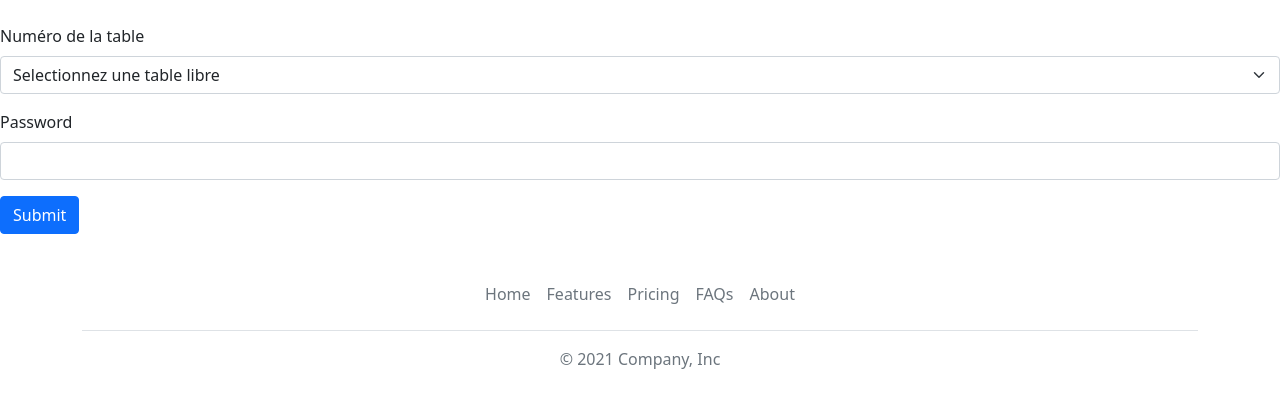
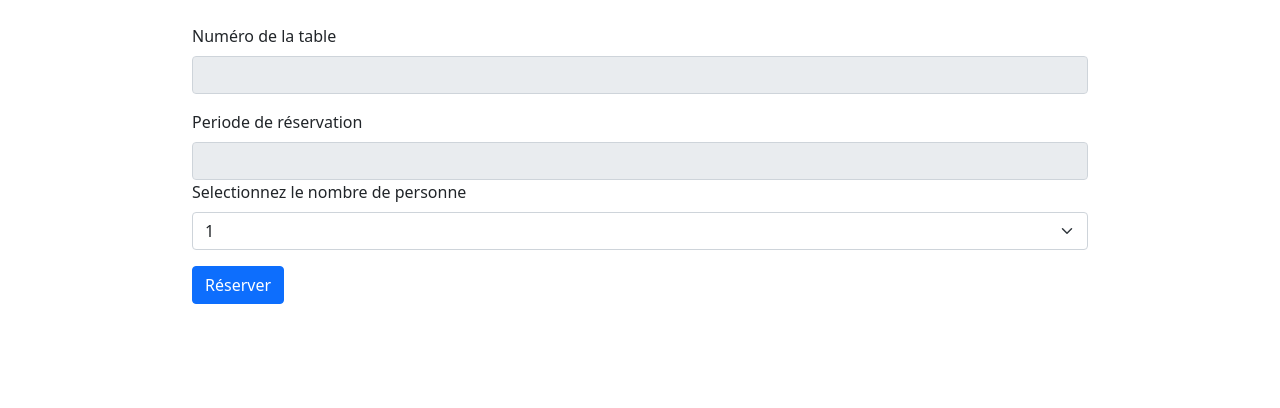
Before and after one commit to SirHautDeFraise/restaurant, a Flask app: template templates/booking.html in a window 1280 px wide. Shown: the part 73-481 px from the top of the page. Run offline with Flask 2, Linux system fonts and the light colour scheme; the template is opened without the code that fills it, so the values that code supplies are empty.

Commit message:
booking working

```diff
--- a/app.py
+++ b/app.py
@@ -43,15 +43,11 @@ def reservation():
     return render_template('tablesList.html', tables=tables)
 
 
-@app.route('/reservation')
-def show_booking():
-    free_tables = get_free_tables()
-    return render_template('booking.html', free_tables=free_tables)
-
-
-@app.route('/reservation/<int:reservation_id>', methods=['GET', 'POST'])
-def show_booking_table(reservation_id):
-    return render_template('booking.html', reservation_id=reservation_id)
+@app.route('/reservation/<int:reservation_id>/<string:reservation_periode>', methods=['GET', 'POST'])
+def show_booking_table(reservation_id, reservation_periode):
+    seats = get_seats(reservation_id, reservation_periode)
+    return render_template('booking.html', reservation_id=reservation_id, reservation_periode=reservation_periode,
+                           seats=seats)
 
 
 # Return all tables in a dictionary as id => state
@@ -62,12 +58,29 @@ def get_tables():
     ).fetchall()
     return tables
 
-# Return all tables that are free
-def get_free_tables():
-    tables = get_tables()
-    free_tables = []
-    for table in tables:
-        for table_id, status in table.items():
-            if status == "libre":
-                free_tables.append(table_id)
-    return free_tables
+
+def get_seats(table_id, periode):
+    db = get_db()
+    seats_number = db.execute(
+        'SELECT seats FROM tables WHERE id = ? AND periode = ?', (table_id, periode,)
+    ).fetchone()
+
+    seats = []
+    count = 1
+
+    while count <= seats_number[0]:
+        seats.append(count)
+        count = count + 1
+    return seats
+
+
+@app.route('/booking', methods=['GET', 'POST'])
+def booking():
+    data = request.form
+    db = get_db()
+    db.set_trace_callback(print)
+    db.execute(
+        "UPDATE tables SET status = 'Occupé' WHERE id= ? AND periode = ?",
+        (data['reservation_id'], data['reservation_periode'],))
+    db.commit()
+    return render_template('bookingSuccess.html')
--- a/schema.sql
+++ b/schema.sql
@@ -12,10 +12,10 @@ CREATE TABLE users (
 
 CREATE TABLE tables (
 	id INTEGER,
-    period TEXT,
+    periode TEXT,
 	status TEXT NOT NULL,
 	seats INTEGER NOT NULL,
-	PRIMARY KEY (id, period)
+	PRIMARY KEY (id, periode)
 );
 
 CREATE TABLE reservations (
@@ -32,11 +32,11 @@ INSERT INTO users(firstname, lastname) VALUES
 	('michel', 'taleur'),
 	('lucas', 'titou');
 
-INSERT INTO tables(id,period,status,seats) VALUES
-	(1,'midi','libre',2),
-	(1,'soir','libre',2),
-	(2,'midi','occupé',4),
-	(2,'soir','occupé',4),
-	(3,'midi','libre',6),
-	(3,'soir','libre',6),
-	(4,'soir','libre',10);
+INSERT INTO tables(id,periode,status,seats) VALUES
+	(1,'Midi','Libre',2),
+	(1,'Soir','Libre',2),
+	(2,'Midi','Occupé',4),
+	(2,'Soir','Occupé',4),
+	(3,'Midi','Libre',6),
+	(3,'Soir','Libre',6),
+	(4,'Soir','Libre',10);
--- a/templates/base.html
+++ b/templates/base.html
@@ -32,22 +32,7 @@
     </header>
 </div>
 {% endblock %}
-<div id="content">{% block content %}{% endblock %}</div>
-<div id="footer">
-    {% block footer %}
-    <div class="container">
-        <footer class="py-3 my-4">
-            <ul class="nav justify-content-center border-bottom pb-3 mb-3">
-                <li class="nav-item"><a href="#" class="nav-link px-2 text-muted">Home</a></li>
-                <li class="nav-item"><a href="#" class="nav-link px-2 text-muted">Features</a></li>
-                <li class="nav-item"><a href="#" class="nav-link px-2 text-muted">Pricing</a></li>
-                <li class="nav-item"><a href="#" class="nav-link px-2 text-muted">FAQs</a></li>
-                <li class="nav-item"><a href="#" class="nav-link px-2 text-muted">About</a></li>
-            </ul>
-            <p class="text-center text-muted">&copy; 2021 Company, Inc</p>
-        </footer>
-    </div>
-    {% endblock %}
-</div>
+<div id="content" style = " width: 70%; margin: auto;">{% block content %}{% endblock %}</div>
+
 </body>
 </html>
--- a/templates/booking.html
+++ b/templates/booking.html
@@ -10,30 +10,28 @@
 {% block content %}
 
 
-<form>
+<form action="{{ url_for('booking') }}" method="post">
 
     <div class="mb-3">
         <label for="table_id" class="form-label">Numéro de la table</label>
-        {% if reservation_id is defined %}
-
-        <input type="text" class="form-control" id="table_id" placeholder="{{ reservation_id }}" readonly>
-    </div>
-    {% else %}
-    <select class="form-select" aria-label="Default select example">
-        <option selected>Selectionnez une table libre</option>
-        {% for table in free_tables %}
-        <option value="{{table}}">{{table}}</option>
-        {% endfor %}
-    </select>
+        <input name = "reservation_id" type="text" class="form-control" id="table_id" value="{{ reservation_id }}" readonly>
     </div>
 
-    {% endif %}
+    <label for="table_id" class="form-label">Periode de réservation</label>
+    <input name="reservation_periode" type="text" class="form-control" id="table_periode" value="{{ reservation_periode }}" readonly>
 
     <div class="mb-3">
-        <label for="exampleInputPassword1" class="form-label">Password</label>
-        <input type="password" class="form-control" id="exampleInputPassword1">
+        <label for="table_seats" class="form-label">Selectionnez le nombre de personne</label>
+        <select name="seats" class="form-select" id="table_seats" aria-label="Default select example">
+            <option selected>1</option>
+            {% for seat in seats %}
+            {% if seat != 1 %}
+            <option value="{{ seat }}">{{ seat }}</option>
+            {% endif %}
+            {% endfor %}
+        </select>
     </div>
-    <button type="submit" class="btn btn-primary">Submit</button>
+    <button type="submit" class="btn btn-primary">Réserver</button>
 </form>
 
 {% endblock %}
```
Also changed, not shown: templates/bookingSuccess.html (added, +15 -0 lines), templates/tablesList.html (+4 -4 lines).
